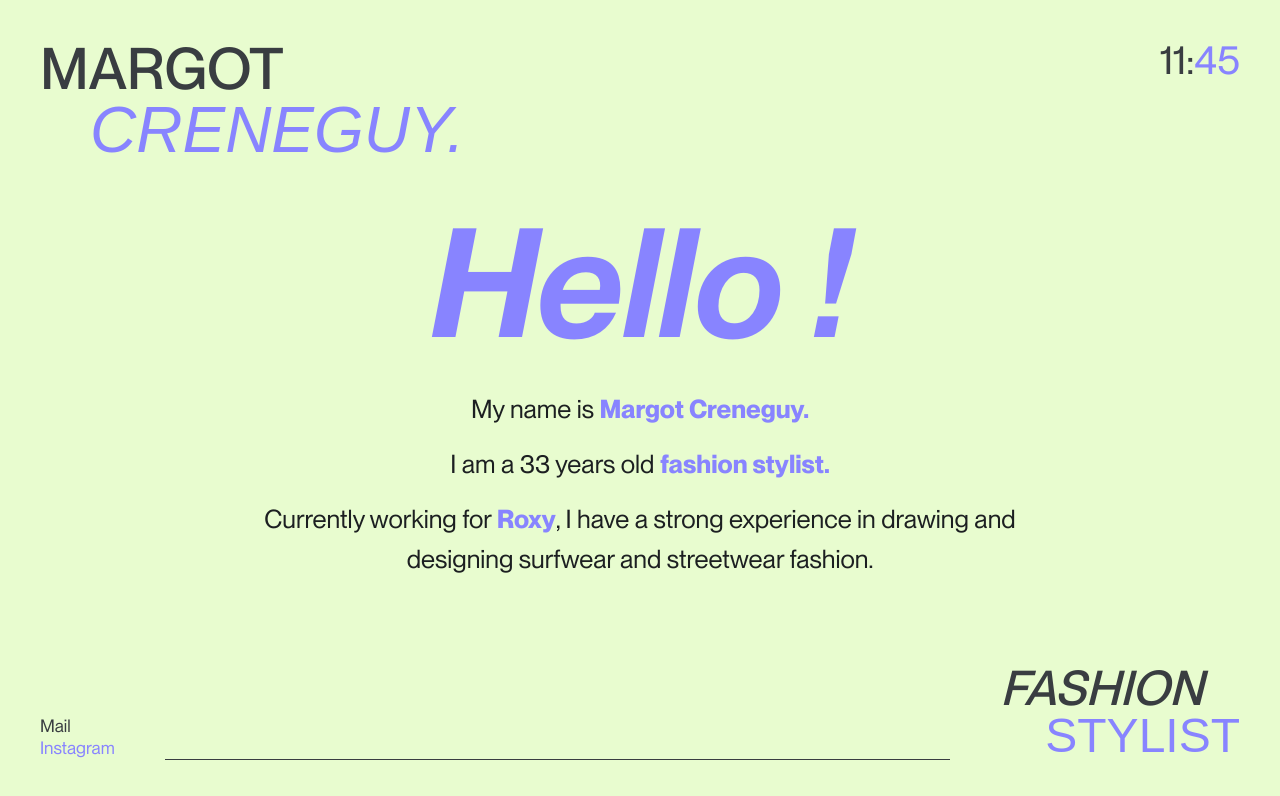
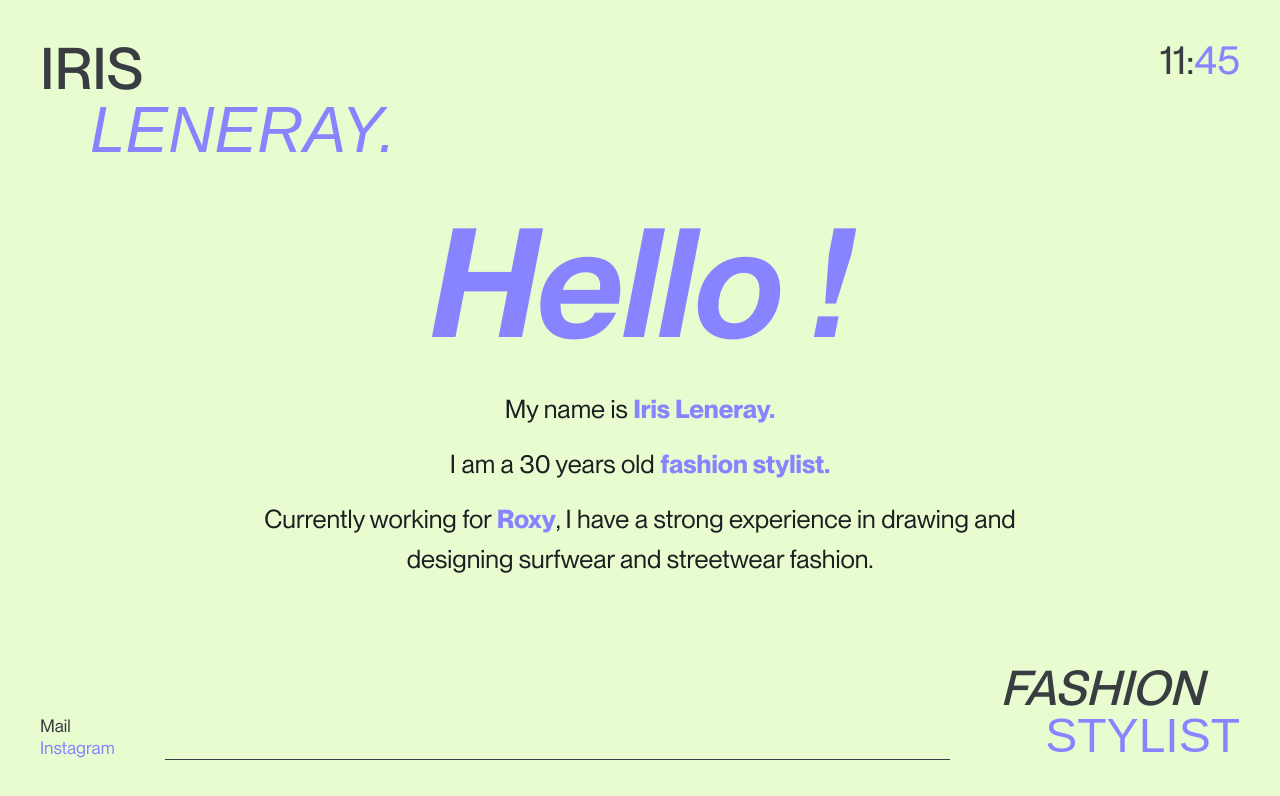
Before and after one commit to s3chs/portfolio-contest, a React (Create React App) app: page / in a window 1280 px wide. Shown: the top 796 px of the page. Built offline with nearby package versions, Linux system fonts and the light colour scheme; a web font is replaced by a local one.

Commit message:
Change name

```diff
--- a/src/components/About/About.tsx
+++ b/src/components/About/About.tsx
@@ -7,12 +7,12 @@ const About = () => {
                 </div>
                 <div>
                         <span className="info-text info">
-                    My name is <span className="name">Margot Creneguy.</span>
+                    My name is <span className="name">Iris Leneray.</span>
                     </span>
                 </div>
                 <div>
                         <span className="info-text info">
-                    I am a 33 years old <span className="job">fashion stylist.</span>
+                    I am a 30 years old <span className="job">fashion stylist.</span>
                     </span>
                 </div>
                 <div>
--- a/src/components/InformationOverlay/InformationOverlay.tsx
+++ b/src/components/InformationOverlay/InformationOverlay.tsx
@@ -38,8 +38,8 @@ const InformationOverlay = () => {
         <div className="information-overlay-container">
             <div className="upper-infos">
                 <div className="portfolio-name-container">
-                    <span>MARGOT</span>
-                    <span className="overlay-name">CRENEGUY.</span>
+                    <span>IRIS</span>
+                    <span className="overlay-name">LENERAY.</span>
                 </div>
                 <div className="time-container">
                     <Clock/>
```
